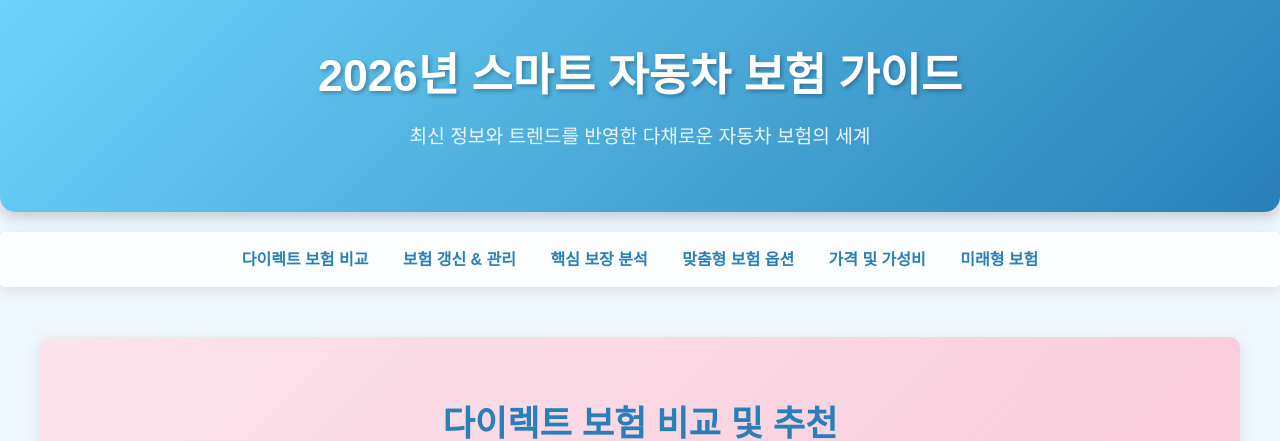
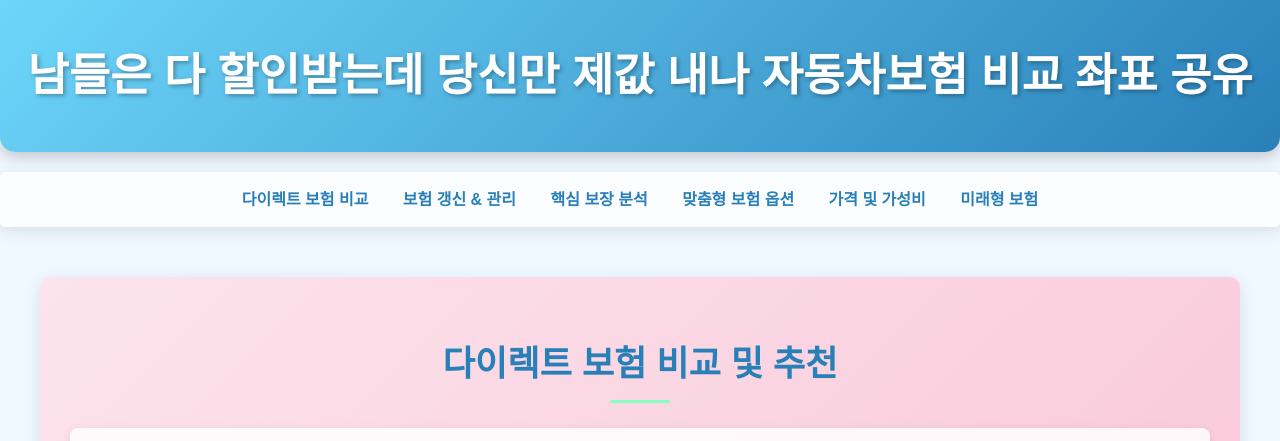
Before and after one commit to firemoney81-naldon/backkbestd, a website: page index.html in a window 1280 px wide. Shown: the top 441 px of the page. Drawn offline with Linux system fonts and the light colour scheme.

Commit message:
Update index.html

```diff
--- a/index.html
+++ b/index.html
@@ -3,9 +3,14 @@
 <head>
     <meta charset="UTF-8">
     <meta name="viewport" content="width=device-width, initial-scale=1.0">
-    <meta name="description" content="다이렉트 자동차 보험 추천, 갱신, 자동차상해, 책임보험, 이전, 부모님, 가격 비교, 보험료, 종합보험, 만기, 견적 등 모든 자동차 보험 정보를 2026년 최신 트렌드에 맞춰 상세하게 제공합니다. 저렴하고 스마트한 보험 선택을 위한 가이드.">
-    <meta name="keywords" content="자동차보험, 다이렉트 자동차보험, 자동차보험 추천, 자동차보험 갱신, 자동차상해, 책임보험, 자동차보험 가격, 저렴한 자동차보험, 자동차보험 만기, 자동차보험 견적, 2026 자동차보험, 스마트 모빌리티, 차량 기술, 금융 계획, 보험료 절약">
-    <title>2026년 스마트 자동차 보험 가이드: 추천, 갱신, 가격 비교 및 최신 정보</title>
+<meta name="google-site-verification" content="g8WJnATaB8NbsuxRIJEx-4lpUKeEhvX8PR652DImrk8" />
+
+
+
+    <title>남들은 다 할인받는데 당신만 제값 내나 자동차보험 비교 좌표 공유</title>
+
+
+
     <style>
         :root {
             --primary-color: #6DD5FA;
@@ -219,9 +224,8 @@
 </head>
 <body>
     <header>
-        <h1>2026년 스마트 자동차 보험 가이드</h1>
-        <p>최신 정보와 트렌드를 반영한 다채로운 자동차 보험의 세계</p>
-    </header>
+        <h1>남들은 다 할인받는데 당신만 제값 내나 자동차보험 비교 좌표 공유</h1>
+     </header>
 
     <nav>
         <a href="#category-1">다이렉트 보험 비교</a>
```
